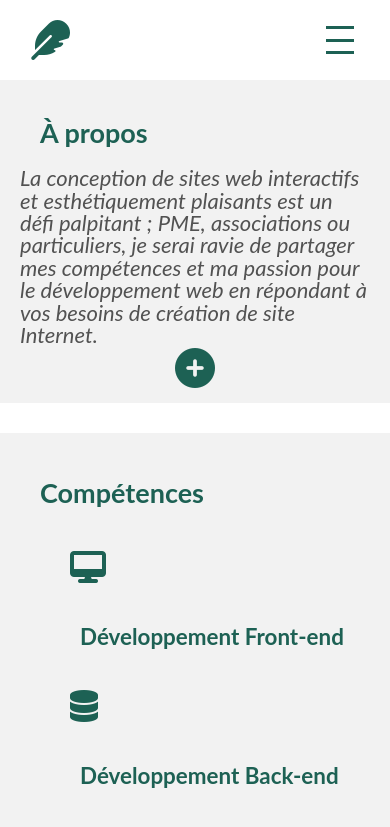
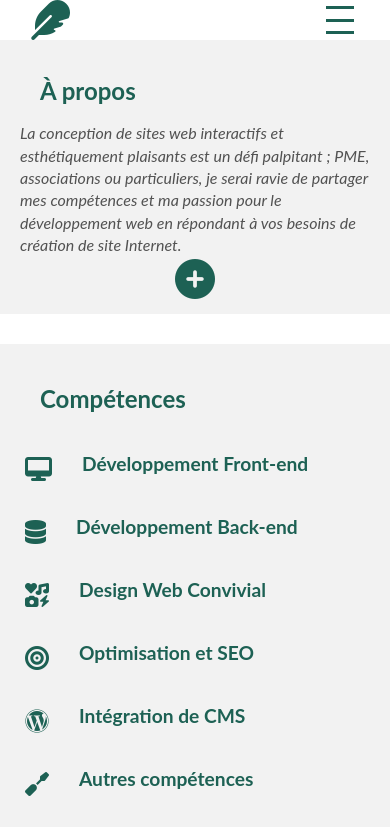
Before and after one commit to p2r3d/newportfolio, a React (Create React App) app: page / in a window 390 px wide. Shown: the top 827 px of the page. Built offline with nearby package versions, Linux system fonts and the light colour scheme.

Commit message:
fix: ajustements responsive

```diff
--- a/src/components/AboutMe/aboutMe.scss
+++ b/src/components/AboutMe/aboutMe.scss
@@ -17,10 +17,10 @@
       font-size: $font-size;
     }
   }
-  p {
+ /* p {
     animation-duration: 0.5s;
     animation-name: slidein;
-  }
+  }*/
 
   .openTextBtn {
     display: flex;
@@ -56,5 +56,11 @@
 .aboutMe {
   line-height: 1.4rem;
   padding: 0 20px;
-  }
+  .textDiv {
+    .visible {
+      margin: 0;
+      overflow: hidden;
+      font-size:16px;
+    }
+  }}
 }
--- a/src/components/Card/card.scss
+++ b/src/components/Card/card.scss
@@ -66,7 +66,7 @@
     height:10%;
     font-size: 1.2rem;
     font-weight: bold;
-    margin:0;
+    margin-bottom:5px;
   }
   .cardDescription {
     text-align: center;
--- a/src/components/Collapse/collapse.scss
+++ b/src/components/Collapse/collapse.scss
@@ -60,15 +60,16 @@
   border:0;
   display:flex;
   flex-direction: row;
-  padding-left: 50px;;
-  gap:30px;
+  align-items: center;
+  gap:20px;
+  padding-left: 5px;
   h3{
-    font-size: 1.4rem;
+    font-size: 1.2rem;
     margin:10px;
   }
   i {
     padding-top: 10px;
-    font-size: 2rem;
+    font-size: 1.5rem;
   }
   .descriptionDiv {
     .detailsContainer {
@@ -82,7 +83,7 @@
         font-style: italic;
       }
       .contentDesc {
-        font-size:$font-size;
+        font-size:$font-size-mobil;
         margin:0;
         text-align: center ;
       }
--- a/src/components/Nav/nav.scss
+++ b/src/components/Nav/nav.scss
@@ -69,7 +69,7 @@
   .navDiv {
     display:flex;
     justify-content: space-between;
-    margin-bottom: 20px;
+    padding:0;
     .navbar {
       display:none
     }
@@ -77,6 +77,7 @@
       display: flex;
       flex-direction: column;
       gap:0;
+      padding:0;
       .navLink {
       @include flex-center-center;
       color: $font-color;
--- a/src/components/Skills/skills.scss
+++ b/src/components/Skills/skills.scss
@@ -32,6 +32,7 @@
     .skillsGrid {
     grid-template-columns: repeat(1, 1fr);
     gap:0;
+    font-size: $font-size-mobil;
     }
   }
 }
--- a/src/style/_variables.scss
+++ b/src/style/_variables.scss
@@ -12,7 +12,7 @@
   $font-weight: 400;
   $font-size: 22px;
   $font-size-tablet: 20px;
-  $font-size-mobil: 18px;
+  $font-size-mobil: 16px;
   $font-color: #1D6154;
   $font-btn-color: #FFFFFF;
 
```
